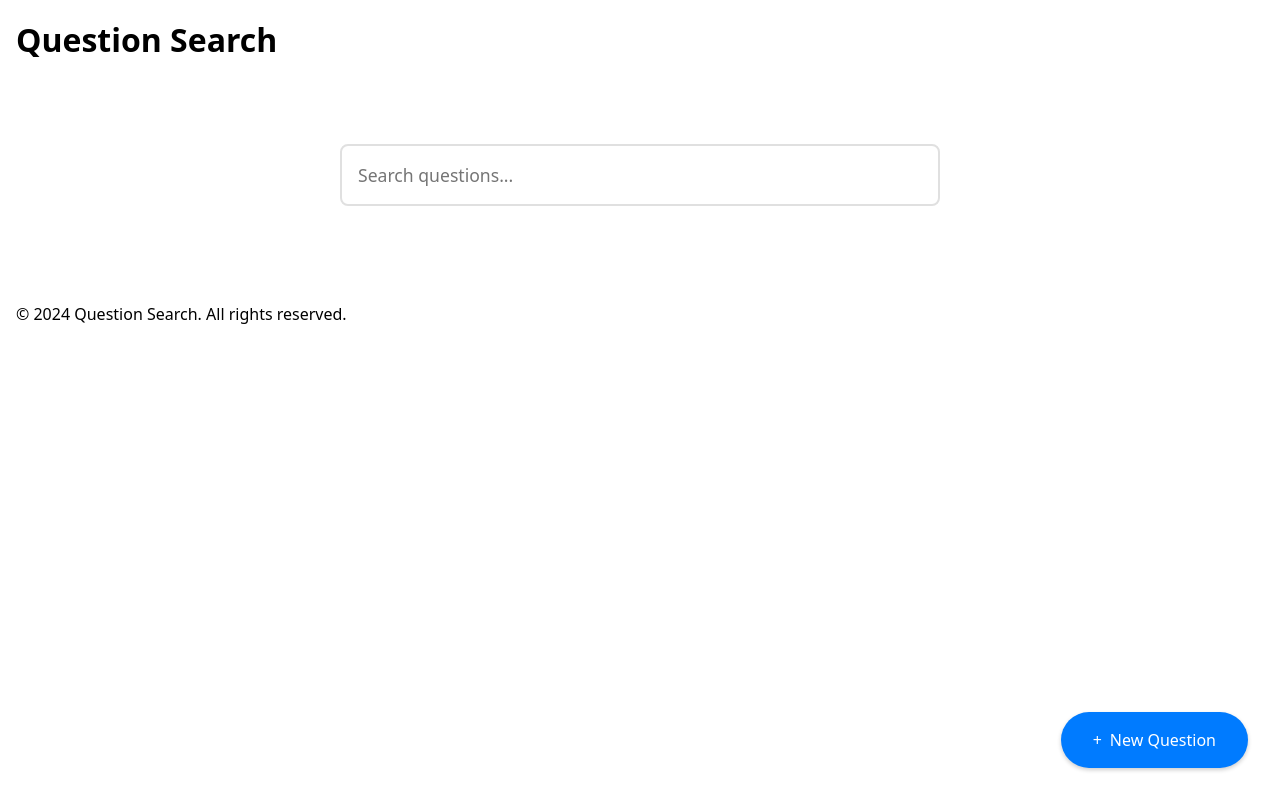
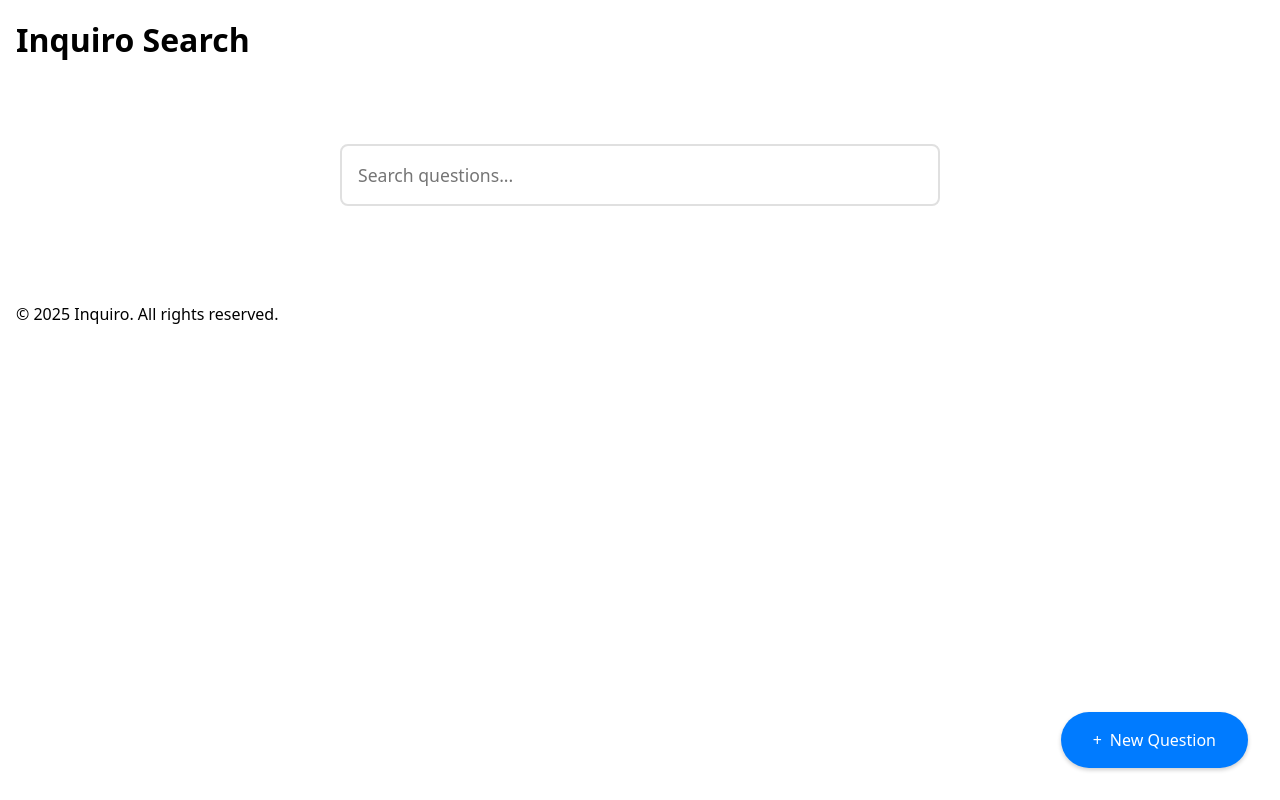
Before and after one commit to Mohitbhavsar707/inquiro, a plain HTML site: page index.html in a window 1280 px wide. Drawn offline with nearby package versions, Linux system fonts and the light colour scheme.

Commit message:
Updated app name

```diff
--- a/index.html
+++ b/index.html
@@ -15,7 +15,7 @@
 <body>
     <button id="backButton" class="back-button">&larr; Back</button>
     <header>
-        <h1>Question Search</h1>
+        <h1>Inquiro Search</h1>
     </header>
 
     <main>
@@ -52,7 +52,7 @@
     </div>
 
     <footer>
-        <p>&copy; 2024 Question Search. All rights reserved.</p>
+        <p>&copy; 2025 Inquiro. All rights reserved.</p>
     </footer>
 </body>
 </html>
```
